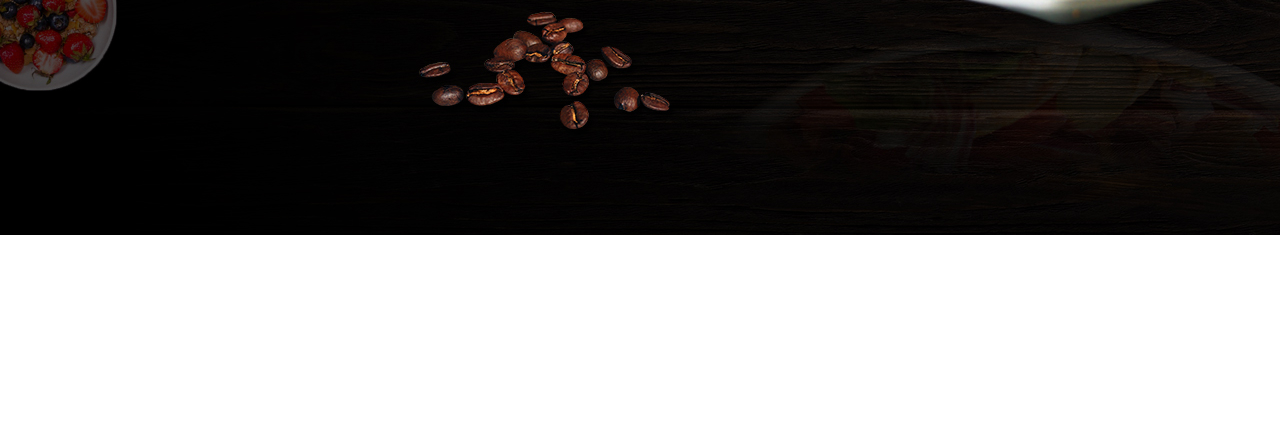
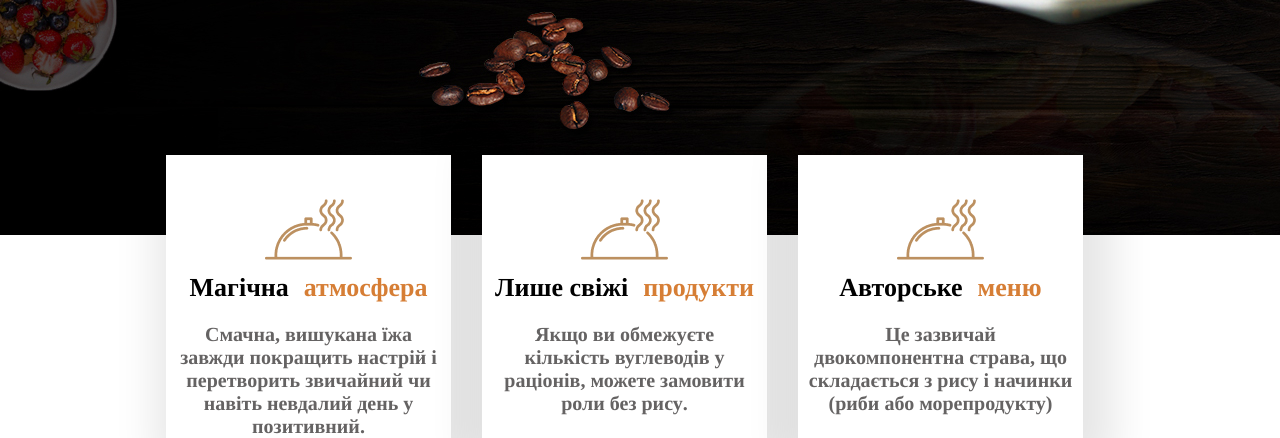
Before and after one commit to IgorOdaryuk/FigmaToHTML-CSS_3, a plain HTML site: page index.html in a window 1280 px wide. Shown: the part 565-1003 px from the top of the page. Before the commit the page ends 800 px from the top, so only its background shows below. Drawn offline with nearby package versions, Linux system fonts and the light colour scheme; a web font is replaced by a local one.

Commit message:
Adding cards files

```diff
--- a/index.html
+++ b/index.html
@@ -65,12 +65,59 @@
                         <div class="header-btn">
                             <a href="#" class="header-button">МЕНЮ</a>
                         </div>
-
                     </div>
                 </div>
+            </div>
+        </div>
+    </div>
 
+    <!-- Cards -->
+    <div class="cards">
+        <div class="container">
+        <div class="cards-holder">
+        <div class="card">
+            <div class="card-image">
+                <img class="card-img" src="card.png" alt="">
+            </div>
 
+            <div class="card-title">
+                Магічна &nbsp;<span>атмосфера</span>
             </div>
+
+            <div class="card-desc">
+                Смачна, вишукана їжа завжди покращить настрій і перетворить звичайний чи навіть невдалий день у позитивний.
+            </div>
+        </div>
+
+        <div class="card">
+            <div class="card-image">
+                <img class="card-img" src="card.png" alt="">
+            </div>
+
+            <div class="card-title">
+                Лише свіжі &nbsp;<span>продукти</span>
+            </div>
+
+            <div class="card-desc">
+                Якщо ви обмежуєте кількість вуглеводів у раціонів, можете замовити роли без рису.
+            </div>
+        </div>
+
+        <div class="card">
+            <div class="card-image">
+                <img class="card-img" src="card.png" alt="">
+            </div>
+
+            <div class="card-title">
+                Авторське &nbsp;<span>меню</span>
+            </div>
+
+            <div class="card-desc">
+                Це зазвичай двокомпонентна страва, що складається з рису і начинки (риби або морепродукту)
+            </div>
+        </div>
+        </div>
+
         </div>
     </div>
 </body>
--- a/style.css
+++ b/style.css
@@ -136,3 +136,45 @@ body {
 .header-button:hover {
     background-color: #904506;
 }
+
+.cards-holder {
+    display: flex;
+    justify-content: space-between;
+}
+
+.card {
+    width: 349px;
+    box-shadow: 10px 10px 40px 20px #0000001A;
+    margin-right: 31px;
+    background-color: #fff;
+    margin-top: -80px;
+    padding: 0px 10px;
+}
+
+
+.card-image {
+    display: flex;
+    justify-content: center;
+    padding-top: 31px;
+}
+
+.card-title {
+    display: flex;
+    justify-content: center;
+    margin-bottom: 20px;
+    font-family: 'Tinos', serif;
+    font-size: 26px;
+    font-weight: 100;
+}
+
+.card-desc {
+    text-align: center;
+    font-family: 'Tinos', serif;
+    font-size: 20px;
+    color: #656363;
+}
+
+.card-title span {
+    color: #D67E35;
+    margin-left: 2px;
+}
```
Also changed, not shown: card.png (added), 1 other file.
